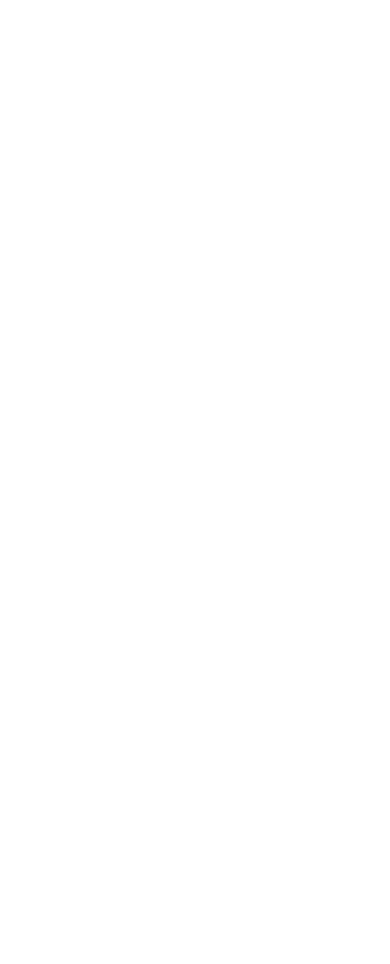
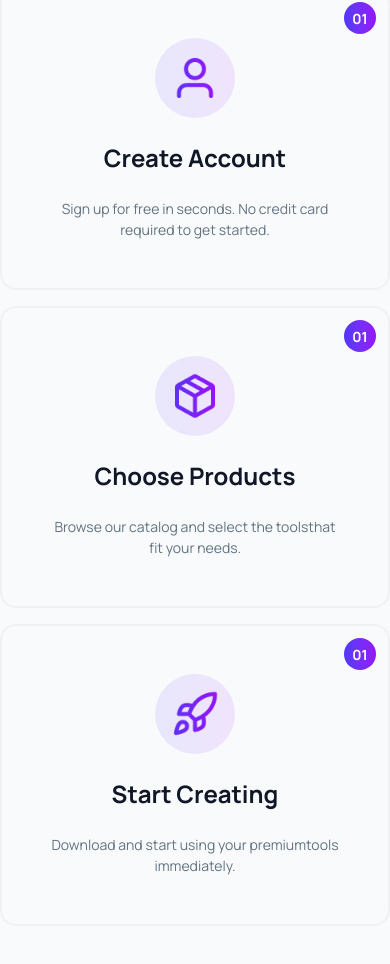
Before and after one commit to minhaj-hossain/DigiTools_Platform, a React (Vite) app: page / in a window 390 px wide. Shown: the part 8989-9953 px from the top of the page. Before the commit the page ends 8737 px from the top, so only its background shows below. Built offline with nearby package versions, Linux system fonts and the light colour scheme.

Commit message:
responsive step section added

```diff
--- a/src/App.jsx
+++ b/src/App.jsx
@@ -5,6 +5,9 @@
 import Navbar from './components/navbar/Navbar'
 import Stats from './components/stats/Stats'
 import { ToastContainer } from 'react-toastify'
+import Steps from './components/sarted/Steps'
+import Pricing from './components/sarted/Pricing'
+
 
 
 const fetchData = async () => {
@@ -33,6 +36,10 @@
         setBtn={setBtn} />
 
 
+      <Steps />
+      <Pricing />
+
+
 
 
       <ToastContainer />
--- a/src/components/cart/Cart.jsx
+++ b/src/components/cart/Cart.jsx
@@ -1,6 +1,5 @@
 import React from 'react';
 import CartedProduct from '../ui/CartedProduct';
-import Button from '../ui/Button';
 import { toast } from 'react-toastify';
 
 const Cart = ({ cart, setCart }) => {
@@ -9,7 +8,7 @@
 
     const handleProceed = () => {
         setCart([])
-        toast.success('Product purchase successfully.')
+        toast.success('Product purchased successfully.')
     }
 
     return (
--- /dev/null
+++ b/src/components/sarted/Pricing.jsx
@@ -0,0 +1,12 @@
+import React from 'react';
+
+const Pricing = () => {
+    return (
+        <section className='py-25'>
+            <div className='container mx-auto'>
+            </div>
+        </section>
+    );
+};
+
+export default Pricing;
--- /dev/null
+++ b/src/components/sarted/Steps.jsx
@@ -0,0 +1,60 @@
+import React from 'react';
+import userImg from '../../assets/user.png'
+import packageImg from '../../assets/package.png'
+import rocketImg from '../../assets/rocket.png'
+
+
+const Steps = () => {
+    return (
+
+        <section className='bg-[#f9fafc] py-25'>
+            <div className='container mx-auto'>
+                <header className='space-y-4 text-center mb-10'>
+                    <h3 className='font-extrabold text-3xl lg:text-5xl text-[#101727]'>Get Started in 3 Steps</h3>
+                    <p className='text-[#627382]'>Start using premium digital tools in minutes, not hours.</p>
+                </header>
+
+                <div className=' grid grid-cols-1 md:grid-cols-2 lg:grid-cols-3 gap-4'>
+                    <div className="card border-2 border-[#f1f1f1] rounded-2xl p-6 relative ">
+
+                        <div className=' absolute top-3 right-3 flex justify-center items-center bg-linear-to-r from-[#4f39f6] to-[#9514fa] text-white hover:translate-0.5 transition-transform duration-300 font-bold text-[14px] p-4 rounded-full h-4 w-4'><span>01</span></div>
+                        <div className="card-body space-y-4 flex flex-col items-center justify-center">
+                            <div className='w-20 h-20 rounded-full bg-linear-to-r from-[#4f39f6]/10 to-[#9514fa]/10 flex items-center justify-center p-4'>
+                                <img className='' src={userImg} alt="User" />
+                            </div>
+                            <h3 className='font-bold text-2xl text-[#101727]'>Create Account</h3>
+                            <p className='text-[#627382] text-center'>Sign up for free in seconds. No credit card required to get started.</p>
+                        </div>
+                    </div>
+                    <div className="card border-2 border-[#f1f1f1] rounded-2xl p-6 relative ">
+
+                        <div className=' absolute top-3 right-3 flex justify-center items-center bg-linear-to-r from-[#4f39f6] to-[#9514fa] text-white hover:translate-0.5 transition-transform duration-300 font-bold text-[14px] p-4 rounded-full h-4 w-4'><span>01</span></div>
+                        <div className="card-body space-y-4 flex flex-col items-center justify-center">
+                            <div className='w-20 h-20 rounded-full bg-linear-to-r from-[#4f39f6]/10 to-[#9514fa]/10 flex items-center justify-center p-4'>
+                                <img className='' src={packageImg} alt="Package" />
+                            </div>
+                            <h3 className='font-bold text-2xl text-[#101727]'>Choose Products</h3>
+                            <p className='text-[#627382] text-center'>Browse our catalog and select the toolsthat fit your needs.</p>
+                        </div>
+                    </div>
+                    <div className="card border-2 border-[#f1f1f1] rounded-2xl p-6 relative ">
+
+                        <div className=' absolute top-3 right-3 flex justify-center items-center bg-linear-to-r from-[#4f39f6] to-[#9514fa] text-white hover:translate-0.5 transition-transform duration-300 font-bold text-[14px] p-4 rounded-full h-4 w-4'><span>01</span></div>
+                        <div className="card-body space-y-4 flex flex-col items-center justify-center">
+                            <div className='w-20 h-20 rounded-full bg-linear-to-r from-[#4f39f6]/10 to-[#9514fa]/10 flex items-center justify-center p-4'>
+                                <img className='' src={rocketImg} alt="Rocket" />
+                            </div>
+                            <h3 className='font-bold text-2xl text-[#101727]'>Start Creating</h3>
+                            <p className='text-[#627382] text-center'>Download and start using your premiumtools immediately.</p>
+                        </div>
+                    </div>
+
+                </div>
+
+            </div>
+
+        </section>
+    );
+};
+
+export default Steps;
--- a/src/components/ui/CartedProduct.jsx
+++ b/src/components/ui/CartedProduct.jsx
@@ -13,7 +13,7 @@
         const newCart = cart.filter(elem => elem.id !== id)
 
         setCart([...newCart])
-        toast.success("Cart deleted successfully.")
+        toast.success("Product deleted successfully.")
 
     }
 
```
